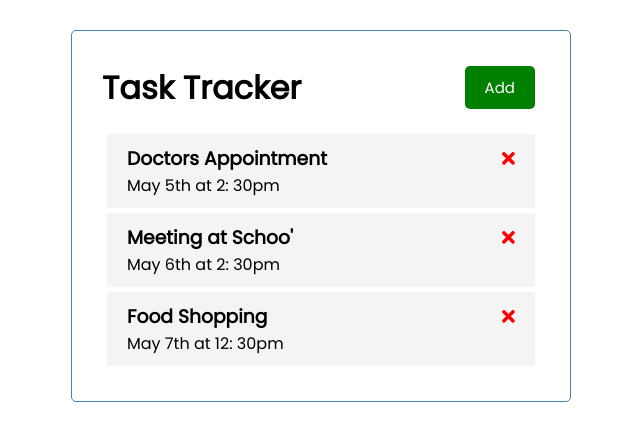
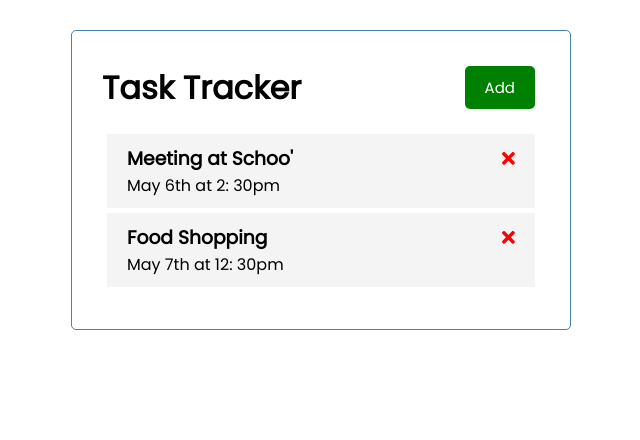
Before and after one commit to Fighteros/ng-task-tracker, an Angular app: page / in a window 1280 px wide. Shown: the top 440 px of the page, without its empty margins (319-959 px from the left). Built offline with nearby package versions, Linux system fonts and the light colour scheme; data requests are answered from the project's data file.

Commit message:
created deleteTask

```diff
--- a/db.json
+++ b/db.json
@@ -1,11 +1,5 @@
 {
   "tasks": [
-    {
-      "id": 1,
-      "text": "Doctors Appointment",
-      "day": "May 5th at 2: 30pm",
-      "reminder": true
-    },
     {
       "id": 2,
       "text": "Meeting at Schoo'",
--- a/src/app/components/task-item/task-item.component.html
+++ b/src/app/components/task-item/task-item.component.html
@@ -1,5 +1,5 @@
 <div class="task">
-    <h3>{{task.text}} <fa-icon [ngStyle]="{'color': 'red' }" [icon]="faTimes"></fa-icon>
+    <h3>{{task.text}} <fa-icon (click)="onDelete(task)" [ngStyle]="{'color': 'red' }" [icon]="faTimes"></fa-icon>
     </h3>
     <p>{{task.day}} </p>
 </div>
--- a/src/app/components/task-item/task-item.component.ts
+++ b/src/app/components/task-item/task-item.component.ts
@@ -1,4 +1,4 @@
-import { Component, OnInit, Input } from '@angular/core';
+import { Component, OnInit, Input, Output, EventEmitter } from '@angular/core';
 import { Task } from '../../Task'
 import { faTimes } from '@fortawesome/free-solid-svg-icons';
 
@@ -10,9 +10,14 @@
 export class TaskItemComponent implements OnInit {
   @Input() task!: Task;
   faTimes = faTimes;
+  @Output() onDeleteTask: EventEmitter<Task> = new EventEmitter()
+
   constructor() { }
 
   ngOnInit(): void {
   }
+  onDelete(task: any) {
+    this.onDeleteTask.emit(task)
+  }
 
 }
--- a/src/app/components/tasks/tasks.component.html
+++ b/src/app/components/tasks/tasks.component.html
@@ -1 +1 @@
-<app-task-item *ngFor="let task of tasks" [task]="task"></app-task-item>
+<app-task-item *ngFor="let task of tasks" [task]="task" (onDeleteTask)="deleteTask(task)"></app-task-item>
--- a/src/app/components/tasks/tasks.component.ts
+++ b/src/app/components/tasks/tasks.component.ts
@@ -14,4 +14,10 @@
     this.taskService.getTasks().subscribe((tasks) => (this.tasks = tasks));
   }
 
+  deleteTask(task: Task) {
+    this.taskService.deleteTask(task).subscribe(() => (this.tasks = this.tasks.filter(
+      t => t.id! === task.id
+    )));
+  }
+
 }
--- a/src/app/services/task.service.ts
+++ b/src/app/services/task.service.ts
@@ -17,4 +17,9 @@
 
     return this.http.get<Task[]>(this.apiUrl)
   }
+
+  deleteTask(task: Task): Observable<Task> {
+    const url = `${this.apiUrl}/${task.id}`;
+    return this.http.delete<Task>(url);
+  }
 }
```
